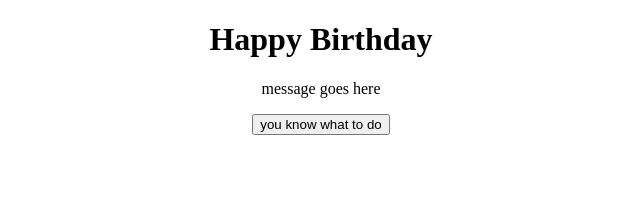
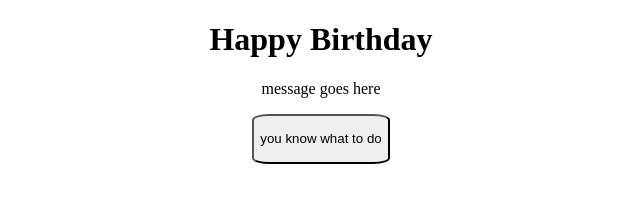
Before and after one commit to miniponz/birthday-message, a plain HTML site: page index.html in a window 1280 px wide. Shown: the whole page, without its empty margins (319-959 px from the left). Drawn offline with Linux system fonts and the light colour scheme.

Commit message:
larger button

```diff
--- a/main.css
+++ b/main.css
@@ -1,3 +1,8 @@
 *{
     text-align: center;
 }
+
+button {
+    height: 50px;
+    border-radius: 12%;
+}
```
